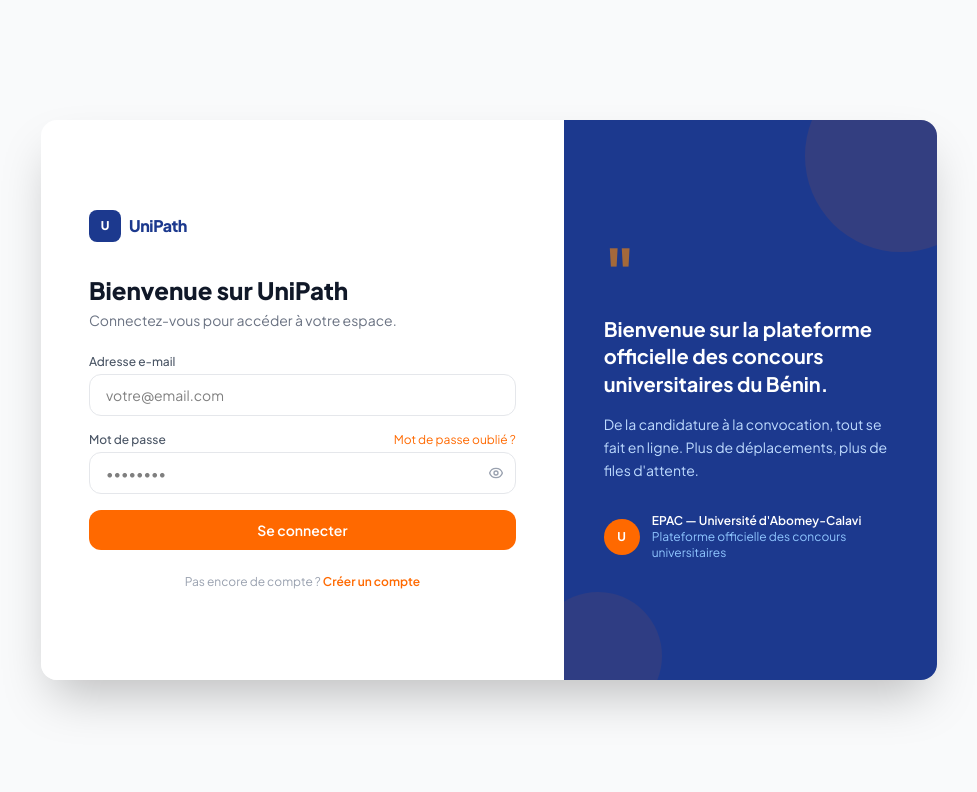
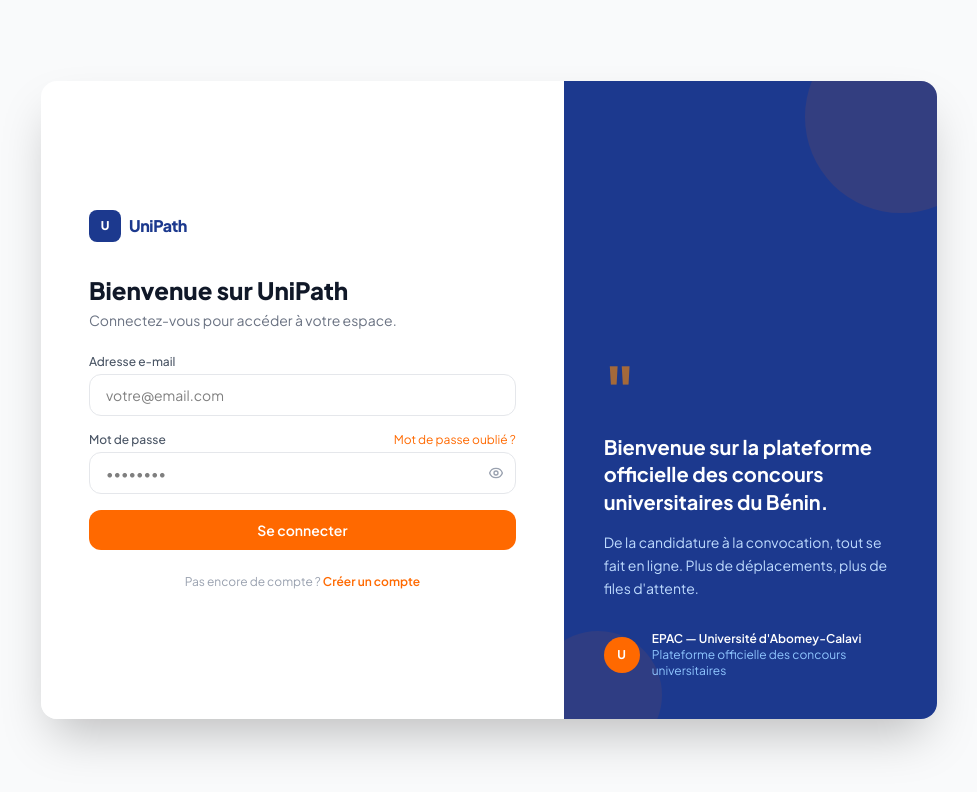
Before and after one commit to VignonCK/unipath-mvp, a React (Vite) app in the folder unipath-front/: page /login in a window 1280 px wide. Shown: the top 792 px of the page, without its empty margins (151-1128 px from the left). Built offline with nearby package versions, Linux system fonts and the light colour scheme; no server answers.

Commit message:
feat: mot de passe oublie + retour accueil Register + route reset-password backend

```diff
--- a/unipath-front/src/pages/Login.jsx
+++ b/unipath-front/src/pages/Login.jsx
@@ -25,7 +25,6 @@ export default function Login() {
   const [loading, setLoading]       = useState(false);
   const [error, setError]           = useState('');
 
-  // Mode mot de passe oublié
   const [resetMode, setResetMode]   = useState(false);
   const [resetEmail, setResetEmail] = useState('');
   const [resetLoading, setResetLoading] = useState(false);
@@ -36,7 +35,6 @@ export default function Login() {
   const messageType    = location.state?.type;
   const premiereFois   = estPremiereVisite();
 
-  // ── Connexion ──────────────────────────────────────────────
   const handleSubmit = async (e) => {
     e.preventDefault();
     setLoading(true);
@@ -56,7 +54,6 @@ export default function Login() {
     }
   };
 
-  // ── Réinitialisation mot de passe ──────────────────────────
   const handleReset = async (e) => {
     e.preventDefault();
     setResetLoading(true);
@@ -84,13 +81,11 @@ export default function Login() {
         {/* ── GAUCHE : Formulaire ── */}
         <div className='flex-1 bg-white flex flex-col justify-center px-8 py-10 sm:px-12'>
 
-          {/* Logo */}
           <div className='flex items-center gap-2 mb-8'>
             <div className='w-8 h-8 bg-blue-900 rounded-lg flex items-center justify-center text-white text-xs font-black'>U</div>
             <span className='text-base font-black text-blue-900 tracking-tight'>UniPath</span>
           </div>
 
-          {/* Titre */}
           <h1 className='text-2xl font-black text-gray-900 mb-1'>
             {resetMode ? 'Mot de passe oublié' : (premiereFois ? 'Bienvenue sur UniPath' : 'Bon retour !')}
           </h1>
@@ -102,7 +97,6 @@ export default function Login() {
               : 'Connectez-vous à votre compte.'}
           </p>
 
-          {/* Message succès/avertissement depuis Register */}
           {!resetMode && successMessage && (
             <div className={`px-4 py-3 rounded-xl mb-4 text-sm border ${
               messageType === 'warning'
@@ -113,7 +107,6 @@ export default function Login() {
             </div>
           )}
 
-          {/* ── MODE RESET ── */}
           {resetMode ? (
             resetSent ? (
               <div className='bg-green-50 border border-green-200 text-green-700 px-4 py-4 rounded-xl text-sm'>
@@ -161,7 +154,6 @@ export default function Login() {
               </form>
             )
           ) : (
-          /* ── MODE CONNEXION ── */
             <form onSubmit={handleSubmit} className='space-y-4'>
               {error && (
                 <div className='bg-red-50 border border-red-200 text-red-700 px-4 py-3 rounded-xl text-sm'>
@@ -232,12 +224,25 @@ export default function Login() {
           </p>
         </div>
 
-        {/* ── DROITE : Message ── */}
+        {/* ── DROITE : Message + Lottie ── */}
         <div className='hidden md:flex w-5/12 bg-blue-900 flex-col justify-center px-10 py-10 relative overflow-hidden'>
           <div className='absolute top-[-60px] right-[-60px] w-48 h-48 rounded-full bg-orange-500/10' />
           <div className='absolute bottom-[-40px] left-[-30px] w-32 h-32 rounded-full bg-orange-500/8' />
 
           <div className='relative z-10'>
+
+            {/* Animation Lottie */}
+            <div className='flex justify-center mb-4'>
+              <dotlottie-player
+                src="https://lottie.host/embed/sVtX2lr3eG/sVtX2lr3eG.lottie"
+                background="transparent"
+                speed="1"
+                style={{ width: '220px', height: '220px' }}
+                loop
+                autoplay
+              />
+            </div>
+
             <div className='text-orange-400 text-6xl font-black leading-none mb-4 opacity-60'>"</div>
 
             <h2 className='text-white text-xl font-bold leading-snug mb-4'>
```
Also changed, not shown: 1 other file (tests, documents, lock files or other folders).
